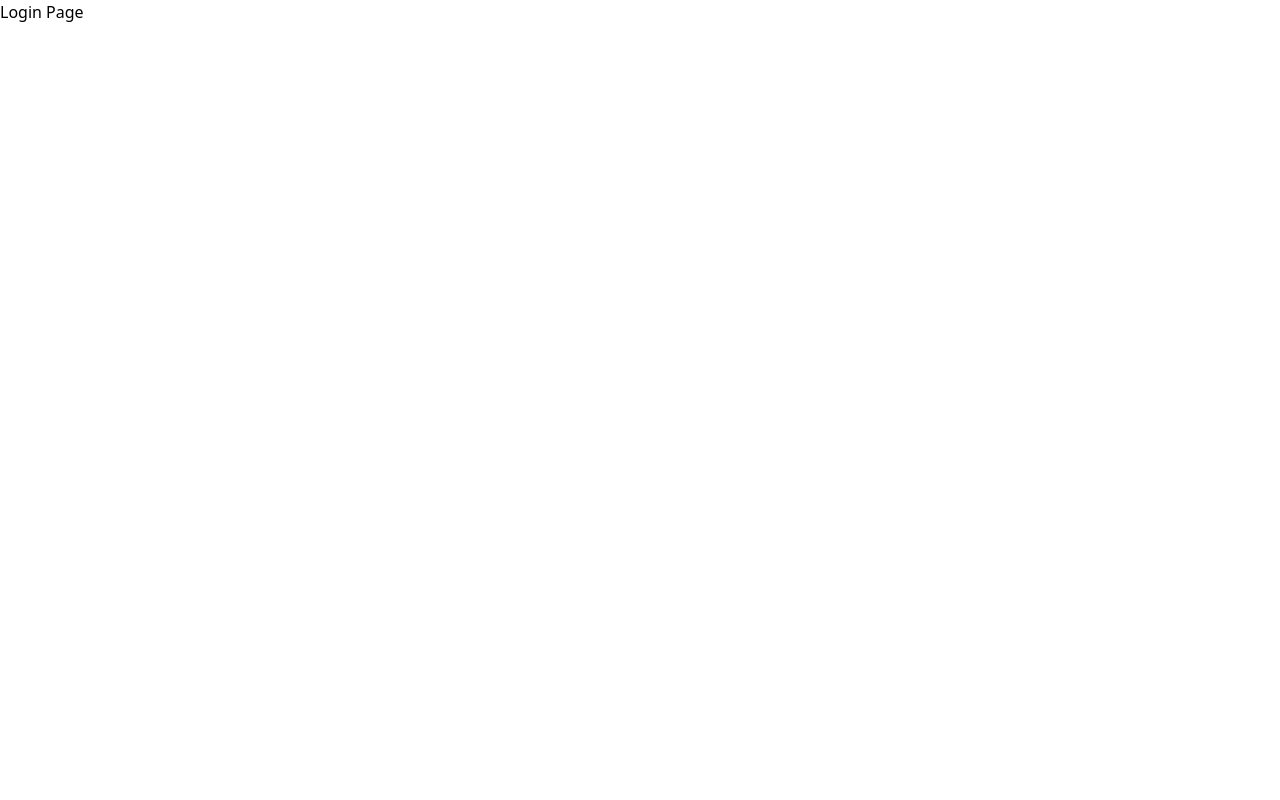
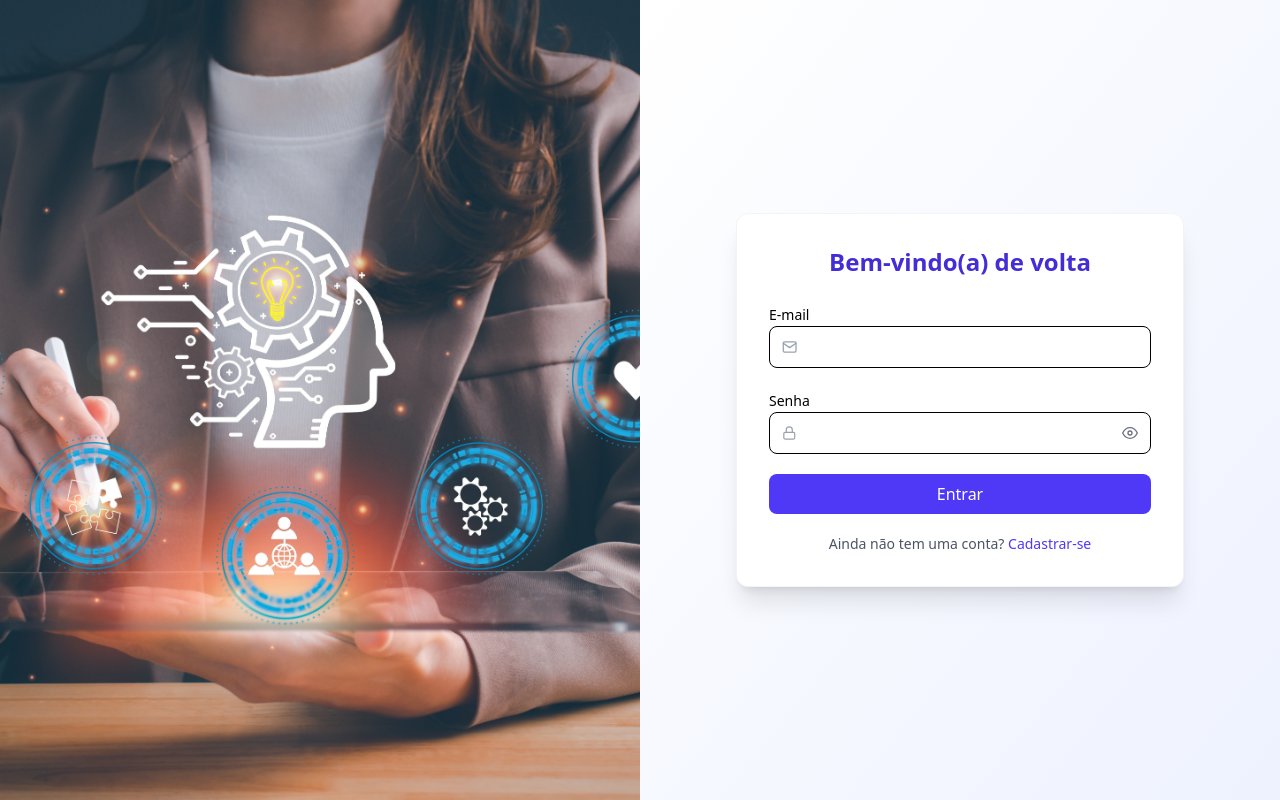
Before and after one commit to Global-Solution-II-2025/Front-end, a React (Vite) app: page /login in a window 1280 px wide. Built offline with nearby package versions, Linux system fonts and the light colour scheme.

Commit message:
feat: Criando página login com sistema para teste local e alterando nome do projeto.

```diff
--- a/src/pages/Login.tsx
+++ b/src/pages/Login.tsx
@@ -1,7 +1,242 @@
+import { useState, useEffect } from "react";
+import { FiMail, FiLock, FiUser, FiCalendar, FiEye, FiEyeOff } from "react-icons/fi";
+import { useNavigate } from "react-router-dom";
+import loginBg from "../assets/login-bg.jpg";
+
 export default function Login() {
-    return (
-        <div>
-            Login Page
+  const navigate = useNavigate();
+  const [isRegister, setIsRegister] = useState(false);
+  const [showPassword, setShowPassword] = useState(false);
+  const [msg, setMsg] = useState("");
+  const [loading, setLoading] = useState(false);
+
+  const [form, setForm] = useState({
+    nome: "",
+    email: "",
+    senha: "",
+    confirmarSenha: "",
+    dataNascimento: "",
+    aceitarTermos: false,
+  });
+
+  // 🔹 “Simulação” de arquivo JSON local via localStorage
+  const getUsuarios = () => JSON.parse(localStorage.getItem("usuariosDB") || "[]");
+  const saveUsuarios = (usuarios: any[]) =>
+    localStorage.setItem("usuariosDB", JSON.stringify(usuarios, null, 2));
+
+    useEffect(() => {
+    const token = localStorage.getItem("token");
+    // se já estiver logado, só redireciona uma vez
+    if (token) {
+        navigate("/", { replace: true });
+    }
+    // eslint-disable-next-line react-hooks/exhaustive-deps
+    }, []);
+
+  const handleChange = (e: React.ChangeEvent<HTMLInputElement>) => {
+    const { name, value, type, checked } = e.target;
+    setForm({ ...form, [name]: type === "checkbox" ? checked : value });
+  };
+
+  const loginLocal = () => {
+    const usuarios = getUsuarios();
+    const user = usuarios.find(
+      (u: any) => u.email === form.email && u.senha === form.senha
+    );
+    if (!user) throw new Error("Usuário ou senha inválidos.");
+
+    localStorage.setItem("token", "localToken");
+    localStorage.setItem("nome", user.nome.split(" ")[0]);
+  };
+
+  const registerLocal = () => {
+    if (form.senha !== form.confirmarSenha)
+      throw new Error("As senhas não coincidem.");
+
+    const usuarios = getUsuarios();
+    const exists = usuarios.find((u: any) => u.email === form.email);
+    if (exists) throw new Error("E-mail já cadastrado.");
+
+    const novoUsuario = {
+      nome: form.nome,
+      email: form.email,
+      senha: form.senha,
+      dataNascimento: form.dataNascimento,
+      aceitarTermos: form.aceitarTermos,
+    };
+
+    usuarios.push(novoUsuario);
+    saveUsuarios(usuarios);
+
+    localStorage.setItem("token", "localToken");
+    localStorage.setItem("nome", form.nome.split(" ")[0]);
+  };
+
+  const handleSubmit = async (e: React.FormEvent) => {
+    e.preventDefault();
+    setMsg("");
+    setLoading(true);
+
+    try {
+      if (isRegister) registerLocal();
+      else loginLocal();
+
+      navigate("/");
+    } catch (err: any) {
+      setMsg(err.message);
+    } finally {
+      setLoading(false);
+    }
+  };
+
+  return (
+    <div className="min-h-screen flex">
+      {/* Lado da imagem */}
+      <div
+        className="hidden lg:flex w-1/2 bg-cover bg-center"
+        style={{ backgroundImage: `url(${loginBg})` }}
+      />
+
+      {/* Lado do formulário */}
+      <div className="flex-1 flex flex-col justify-center items-center p-8 sm:p-12 bg-gradient-to-br from-white to-indigo-50">
+        <div className="w-full max-w-md bg-white shadow-xl rounded-xl p-8 border border-gray-100">
+          <h2 className="text-2xl font-semibold text-center text-indigo-700 mb-6">
+            {isRegister ? "Crie sua conta" : "Bem-vindo(a) de volta"}
+          </h2>
+
+          <form onSubmit={handleSubmit} className="space-y-5">
+            {isRegister && (
+              <>
+                <div>
+                  <label className="text-sm font-medium">Nome completo</label>
+                  <div className="flex items-center border rounded-lg px-3">
+                    <FiUser className="text-gray-400" />
+                    <input
+                      type="text"
+                      name="nome"
+                      value={form.nome}
+                      onChange={handleChange}
+                      className="w-full p-2 outline-none"
+                      required
+                    />
+                  </div>
+                </div>
+
+                <div>
+                  <label className="text-sm font-medium">Data de nascimento</label>
+                  <div className="flex items-center border rounded-lg px-3">
+                    <FiCalendar className="text-gray-400" />
+                    <input
+                      type="date"
+                      name="dataNascimento"
+                      value={form.dataNascimento}
+                      onChange={handleChange}
+                      className="w-full p-2 outline-none"
+                      required
+                    />
+                  </div>
+                </div>
+              </>
+            )}
+
+            <div>
+              <label className="text-sm font-medium">E-mail</label>
+              <div className="flex items-center border rounded-lg px-3">
+                <FiMail className="text-gray-400" />
+                <input
+                  type="email"
+                  name="email"
+                  value={form.email}
+                  onChange={handleChange}
+                  className="w-full p-2 outline-none"
+                  required
+                />
+              </div>
+            </div>
+
+            <div>
+              <label className="text-sm font-medium">Senha</label>
+              <div className="flex items-center border rounded-lg px-3">
+                <FiLock className="text-gray-400" />
+                <input
+                  type={showPassword ? "text" : "password"}
+                  name="senha"
+                  value={form.senha}
+                  onChange={handleChange}
+                  className="w-full p-2 outline-none"
+                  required
+                />
+                <button
+                  type="button"
+                  onClick={() => setShowPassword(!showPassword)}
+                  className="text-gray-500 hover:text-indigo-600"
+                >
+                  {showPassword ? <FiEyeOff /> : <FiEye />}
+                </button>
+              </div>
+            </div>
+
+            {isRegister && (
+              <>
+                <div>
+                  <label className="text-sm font-medium">Confirmação de senha</label>
+                  <div className="flex items-center border rounded-lg px-3">
+                    <FiLock className="text-gray-400" />
+                    <input
+                      type={showPassword ? "text" : "password"}
+                      name="confirmarSenha"
+                      value={form.confirmarSenha}
+                      onChange={handleChange}
+                      className="w-full p-2 outline-none"
+                      required
+                    />
+                  </div>
+                </div>
+
+                <div className="flex items-center gap-2 text-sm">
+                  <input
+                    type="checkbox"
+                    name="aceitarTermos"
+                    checked={form.aceitarTermos}
+                    onChange={handleChange}
+                    required
+                  />
+                  <label>
+                    Aceito os{" "}
+                    <a href="/termos" className="text-indigo-600 underline">
+                      Termos de Uso
+                    </a>{" "}
+                    e{" "}
+                    <a href="/privacidade" className="text-indigo-600 underline">
+                      Política de Privacidade
+                    </a>
+                  </label>
+                </div>
+              </>
+            )}
+
+            {msg && <p className="text-center text-red-500 text-sm">{msg}</p>}
+
+            <button
+              type="submit"
+              className="w-full bg-indigo-600 hover:bg-indigo-700 text-white py-2 rounded-lg transition-all"
+              disabled={loading}
+            >
+              {loading ? "Carregando..." : isRegister ? "Cadastrar" : "Entrar"}
+            </button>
+          </form>
+
+          <p className="text-sm text-center mt-5 text-gray-600">
+            {isRegister ? "Já tem uma conta?" : "Ainda não tem uma conta?"}{" "}
+            <button
+              onClick={() => setIsRegister(!isRegister)}
+              className="text-indigo-600 font-medium hover:underline"
+            >
+              {isRegister ? "Fazer login" : "Cadastrar-se"}
+            </button>
+          </p>
         </div>
-    )
-};
+      </div>
+    </div>
+  );
+}
```
Also changed, not shown: src/assets/login-bg.jpg (added).
